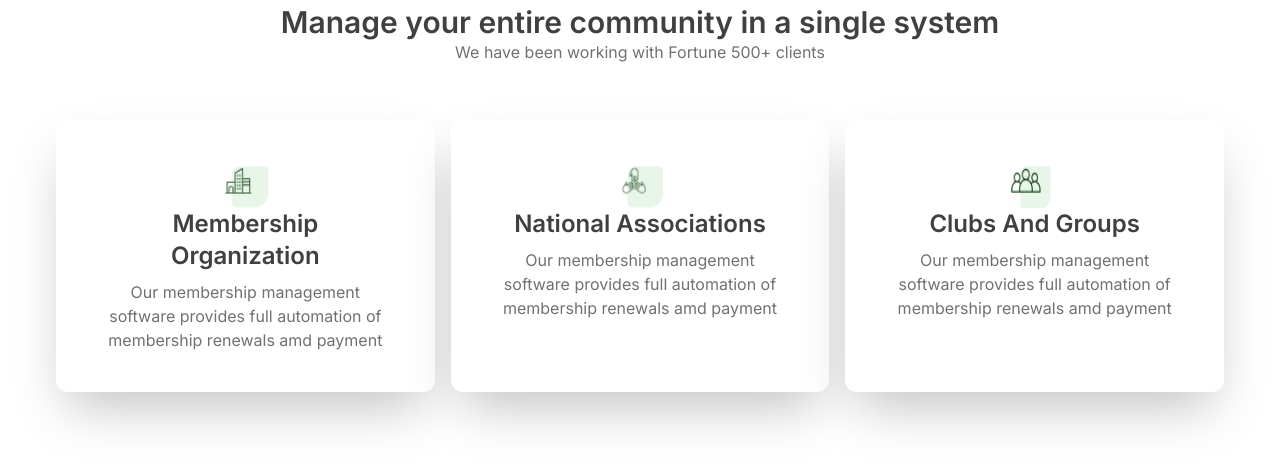
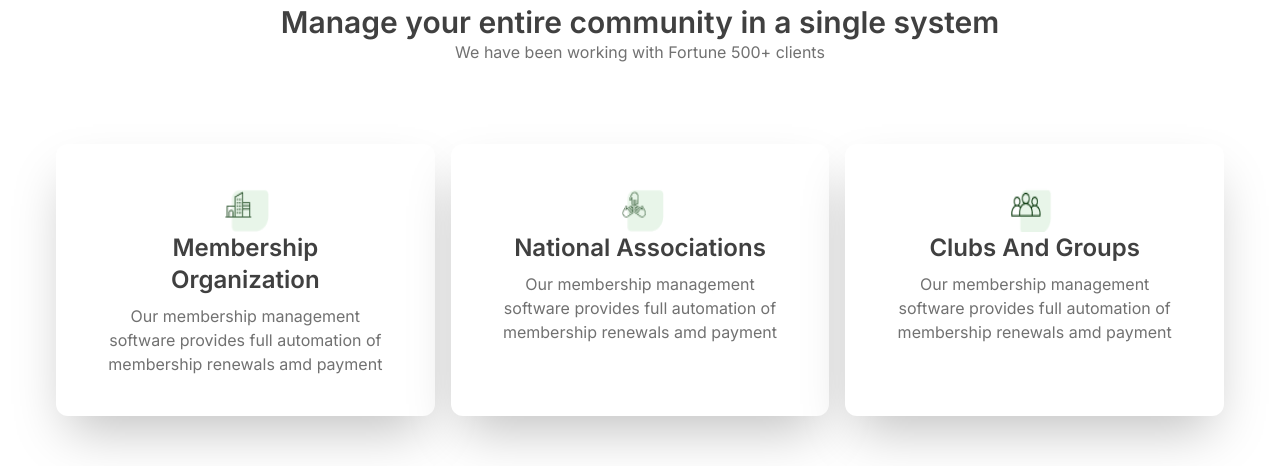
Before and after one commit to zablon-oigo/agency, a React (Vite) app: page / in a window 1280 px wide. Shown: the part 1180-1646 px from the top of the page. Built offline with nearby package versions, Linux system fonts and the light colour scheme.

Commit message:
adding margin top

```diff
--- a/src/components/Services.jsx
+++ b/src/components/Services.jsx
@@ -46,7 +46,7 @@ function Services() {
               we have been working with Fortune 500+ clients
             </p>
           </div>
-          <div className="my-14">
+          <div className="md:mt-20 mt-10">
             <Card/>
           </div>
         </div>
```
